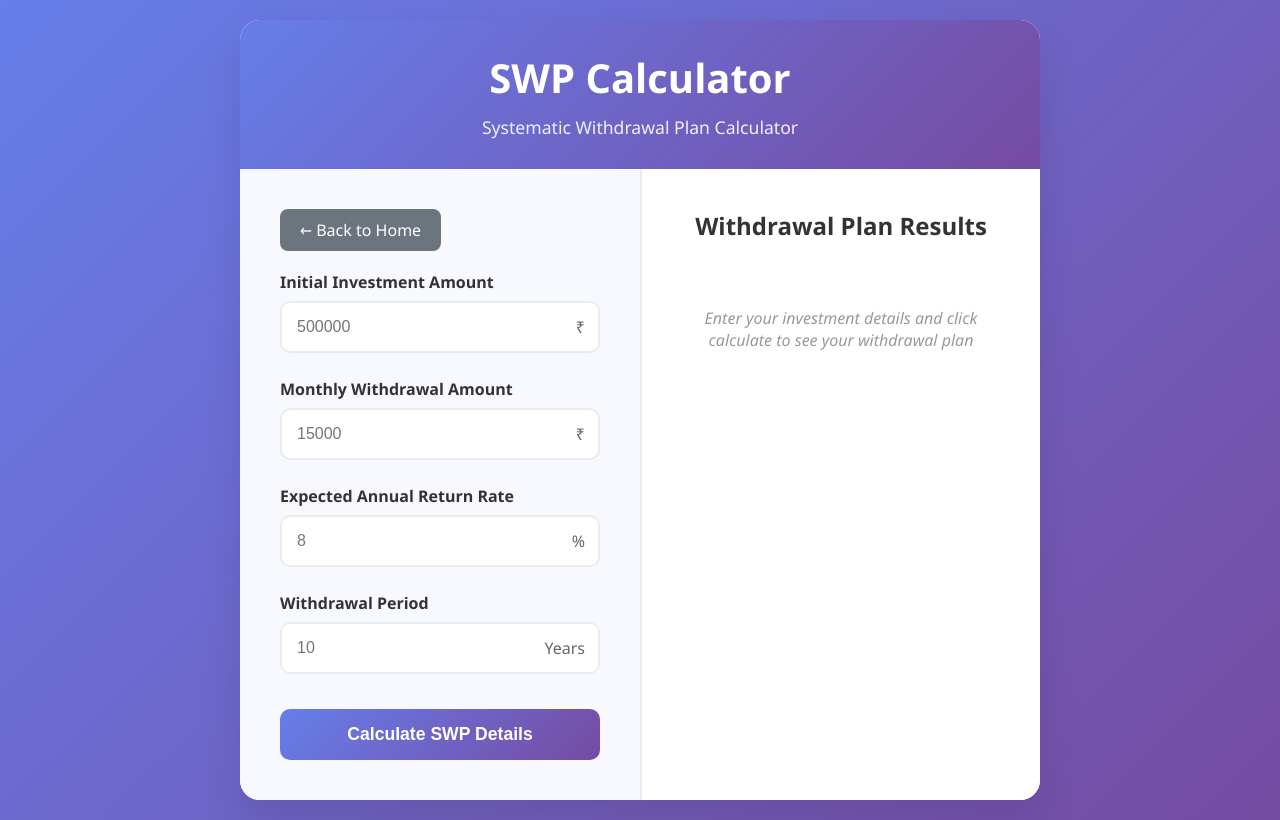
After one commit to Vedantsd/Financial-Calculators, a Flask app: page /swp-calculator in a window 1280 px wide. The commit adds this page. Run offline with Flask 3, Linux system fonts and the light colour scheme.

Commit message:
Added SWP Calculator

```diff
--- a/app.py
+++ b/app.py
@@ -104,5 +104,80 @@ def stepup_sip_calc():
 
     return render_template('stepup-sip-calc.html')
 
+@app.route('/swp-calculator', methods=['GET', 'POST'])
+def swp_calc():
+    if request.method == 'POST':
+        try:
+            initial_investment = float(request.form['initial_investment'])
+            monthly_withdrawal = float(request.form['monthly_withdrawal'])
+            annual_return_rate = float(request.form['annual_return_rate'])
+            withdrawal_period_years = int(request.form['withdrawal_period_years'])
+
+            monthly_return_rate = annual_return_rate / (12 * 100)
+            total_months = withdrawal_period_years * 12
+
+            remaining_corpus = initial_investment
+            total_withdrawals = 0
+            monthly_details = []
+
+            for month in range(1, total_months + 1):
+                # Calculate interest for the month
+                if monthly_return_rate > 0:
+                    monthly_interest = remaining_corpus * monthly_return_rate
+                    remaining_corpus += monthly_interest
+                else:
+                    monthly_interest = 0
+
+                # Withdraw the monthly amount
+                if remaining_corpus >= monthly_withdrawal:
+                    remaining_corpus -= monthly_withdrawal
+                    total_withdrawals += monthly_withdrawal
+                    actual_withdrawal = monthly_withdrawal
+                else:
+                    # If remaining corpus is less than withdrawal amount
+                    actual_withdrawal = remaining_corpus
+                    total_withdrawals += actual_withdrawal
+                    remaining_corpus = 0
+
+                monthly_details.append({
+                    'month': month,
+                    'opening_balance': remaining_corpus + actual_withdrawal - (monthly_interest if monthly_return_rate > 0 else 0),
+                    'interest_earned': monthly_interest if monthly_return_rate > 0 else 0,
+                    'withdrawal': actual_withdrawal,
+                    'closing_balance': remaining_corpus
+                })
+
+                # If corpus is exhausted, break
+                if remaining_corpus <= 0:
+                    break
+
+            total_interest_earned = total_withdrawals + remaining_corpus - initial_investment
+
+            # Calculate how long the corpus will last
+            months_lasted = len(monthly_details)
+            years_lasted = months_lasted / 12
+
+            results = {
+                'initial_investment': initial_investment,
+                'monthly_withdrawal': monthly_withdrawal,
+                'annual_return_rate': annual_return_rate,
+                'withdrawal_period_years': withdrawal_period_years,
+                'total_withdrawals': round(total_withdrawals, 2),
+                'remaining_corpus': round(remaining_corpus, 2),
+                'total_interest_earned': round(total_interest_earned, 2),
+                'months_lasted': months_lasted,
+                'years_lasted': round(years_lasted, 2),
+                'corpus_exhausted': remaining_corpus <= 0,
+                'monthly_details': monthly_details[:12]  # Show first 12 months only
+            }
+
+            return render_template('swp-calc.html', results=results)
+
+        except (ValueError, KeyError) as e:
+            error_message = "Please enter valid numeric values for all fields."
+            return render_template('swp-calc.html', error=error_message)
+
+    return render_template('swp-calc.html')
+
 if __name__ == ("__main__"):
     app.run(debug=True)
--- a/templates/index.html
+++ b/templates/index.html
@@ -97,6 +97,11 @@
             <a href="/stepup-sip-calculator" style="text-decoration: none;"><button>Click</button></a>
         </div>
 
+        <div class="tile">
+            <h3>SWP Calculator</h3>
+            <a href="/swp-calculator" style="text-decoration: none;"><button>Click</button></a>
+        </div>
+
   </div>
 </body>
 </html>
--- /dev/null
+++ b/templates/swp-calc.html
@@ -0,0 +1,174 @@
+<!DOCTYPE html>
+<html lang="en">
+<head>
+    <meta charset="UTF-8">
+    <meta name="viewport" content="width=device-width, initial-scale=1.0">
+    <title>SWP Calculator - Financial Calculators</title>
+    <link rel="stylesheet" href="{{ url_for('static', filename='styles.css') }}">
+</head>
+<body>
+    <div class="container">
+        <div class="header">
+            <h1>SWP Calculator</h1>
+            <p>Systematic Withdrawal Plan Calculator</p>
+        </div>
+
+        <div class="content">
+            <div class="form-section">
+                <a href="/" class="back-btn">← Back to Home</a>
+
+                {% if error %}
+                <div class="error-message">
+                    {{ error }}
+                </div>
+                {% endif %}
+
+                <form method="POST" action="/swp-calculator">
+                    <div class="form-group">
+                        <label for="initial_investment">Initial Investment Amount</label>
+                        <div class="input-group">
+                            <input type="number"
+                                   id="initial_investment"
+                                   name="initial_investment"
+                                   min="10000"
+                                   step="1000"
+                                   value="{{ results.initial_investment if results else '' }}"
+                                   placeholder="500000"
+                                   required>
+                            <span class="input-suffix">₹</span>
+                        </div>
+                    </div>
+
+                    <div class="form-group">
+                        <label for="monthly_withdrawal">Monthly Withdrawal Amount</label>
+                        <div class="input-group">
+                            <input type="number"
+                                   id="monthly_withdrawal"
+                                   name="monthly_withdrawal"
+                                   min="1000"
+                                   step="1000"
+                                   value="{{ results.monthly_withdrawal if results else '' }}"
+                                   placeholder="15000"
+                                   required>
+                            <span class="input-suffix">₹</span>
+                        </div>
+                    </div>
+
+                    <div class="form-group">
+                        <label for="annual_return_rate">Expected Annual Return Rate</label>
+                        <div class="input-group">
+                            <input type="number"
+                                   id="annual_return_rate"
+                                   name="annual_return_rate"
+                                   min="1"
+                                   max="30"
+                                   step="0.1"
+                                   value="{{ results.annual_return_rate if results else '' }}"
+                                   placeholder="8"
+                                   required>
+                            <span class="input-suffix">%</span>
+                        </div>
+                    </div>
+
+                    <div class="form-group">
+                        <label for="withdrawal_period_years">Withdrawal Period</label>
+                        <div class="input-group">
+                            <input type="number"
+                                   id="withdrawal_period_years"
+                                   name="withdrawal_period_years"
+                                   min="1"
+                                   max="50"
+                                   step="1"
+                                   value="{{ results.withdrawal_period_years if results else '' }}"
+                                   placeholder="10"
+                                   required>
+                            <span class="input-suffix">Years</span>
+                        </div>
+                    </div>
+
+                    <button type="submit" class="calculate-btn">Calculate SWP Details</button>
+                </form>
+            </div>
+
+            <div class="results-section">
+                <h2 class="results-title">Withdrawal Plan Results</h2>
+
+                {% if results %}
+                    <div class="result-card">
+                        <div class="result-label">Total Withdrawals</div>
+                        <div class="result-value">₹{{ "{:,.2f}".format(results.total_withdrawals) }}</div>
+                    </div>
+
+                    <div class="result-breakdown">
+                        <div class="breakdown-card">
+                            <div class="breakdown-label">Remaining Corpus</div>
+                            <div class="breakdown-value">₹{{ "{:,.2f}".format(results.remaining_corpus) }}</div>
+                        </div>
+
+                        <div class="breakdown-card">
+                            <div class="breakdown-label">Interest Earned</div>
+                            <div class="breakdown-value">₹{{ "{:,.2f}".format(results.total_interest_earned) }}</div>
+                        </div>
+                    </div>
+
+                    <div class="result-breakdown">
+                        <div class="breakdown-card">
+                            <div class="breakdown-label">Plan Duration</div>
+                            <div class="breakdown-value">
+                                {% if results.corpus_exhausted %}
+                                    {{ results.years_lasted }} Years (Exhausted)
+                                {% else %}
+                                    {{ results.withdrawal_period_years }} Years
+                                {% endif %}
+                            </div>
+                        </div>
+
+                        <div class="breakdown-card">
+                            <div class="breakdown-label">Expected Return</div>
+                            <div class="breakdown-value">{{ results.annual_return_rate }}% p.a.</div>
+                        </div>
+                    </div>
+
+                    {% if results.corpus_exhausted %}
+                    <div class="warning-message" style="background: #fff3cd; border: 1px solid #ffeaa7; color: #856404; padding: 10px; border-radius: 8px; margin: 15px 0; text-align: center;">
+                        ⚠️ Warning: Your corpus will be exhausted in {{ results.years_lasted }} years with the current withdrawal rate.
+                    </div>
+                    {% endif %}
+
+                    <div class="monthly-breakdown" style="margin-top: 20px;">
+                        <h3 style="color: #333; margin-bottom: 15px;">First Year Monthly Breakdown</h3>
+                        <div style="overflow-x: auto;">
+                            <table style="width: 100%; border-collapse: collapse; font-size: 0.9em;">
+                                <thead>
+                                    <tr style="background: #f8f9fa;">
+                                        <th style="border: 1px solid #ddd; padding: 8px; text-align: left;">Month</th>
+                                        <th style="border: 1px solid #ddd; padding: 8px; text-align: right;">Opening Balance</th>
+                                        <th style="border: 1px solid #ddd; padding: 8px; text-align: right;">Interest</th>
+                                        <th style="border: 1px solid #ddd; padding: 8px; text-align: right;">Withdrawal</th>
+                                        <th style="border: 1px solid #ddd; padding: 8px; text-align: right;">Closing Balance</th>
+                                    </tr>
+                                </thead>
+                                <tbody>
+                                    {% for month_data in results.monthly_details %}
+                                    <tr>
+                                        <td style="border: 1px solid #ddd; padding: 8px;">{{ month_data.month }}</td>
+                                        <td style="border: 1px solid #ddd; padding: 8px; text-align: right;">₹{{ "{:,.0f}".format(month_data.opening_balance) }}</td>
+                                        <td style="border: 1px solid #ddd; padding: 8px; text-align: right;">₹{{ "{:,.0f}".format(month_data.interest_earned) }}</td>
+                                        <td style="border: 1px solid #ddd; padding: 8px; text-align: right;">₹{{ "{:,.0f}".format(month_data.withdrawal) }}</td>
+                                        <td style="border: 1px solid #ddd; padding: 8px; text-align: right;">₹{{ "{:,.0f}".format(month_data.closing_balance) }}</td>
+                                    </tr>
+                                    {% endfor %}
+                                </tbody>
+                            </table>
+                        </div>
+                    </div>
+                {% else %}
+                    <div class="empty-results">
+                        Enter your investment details and click calculate to see your withdrawal plan
+                    </div>
+                {% endif %}
+            </div>
+        </div>
+    </div>
+</body>
+</html>
```
